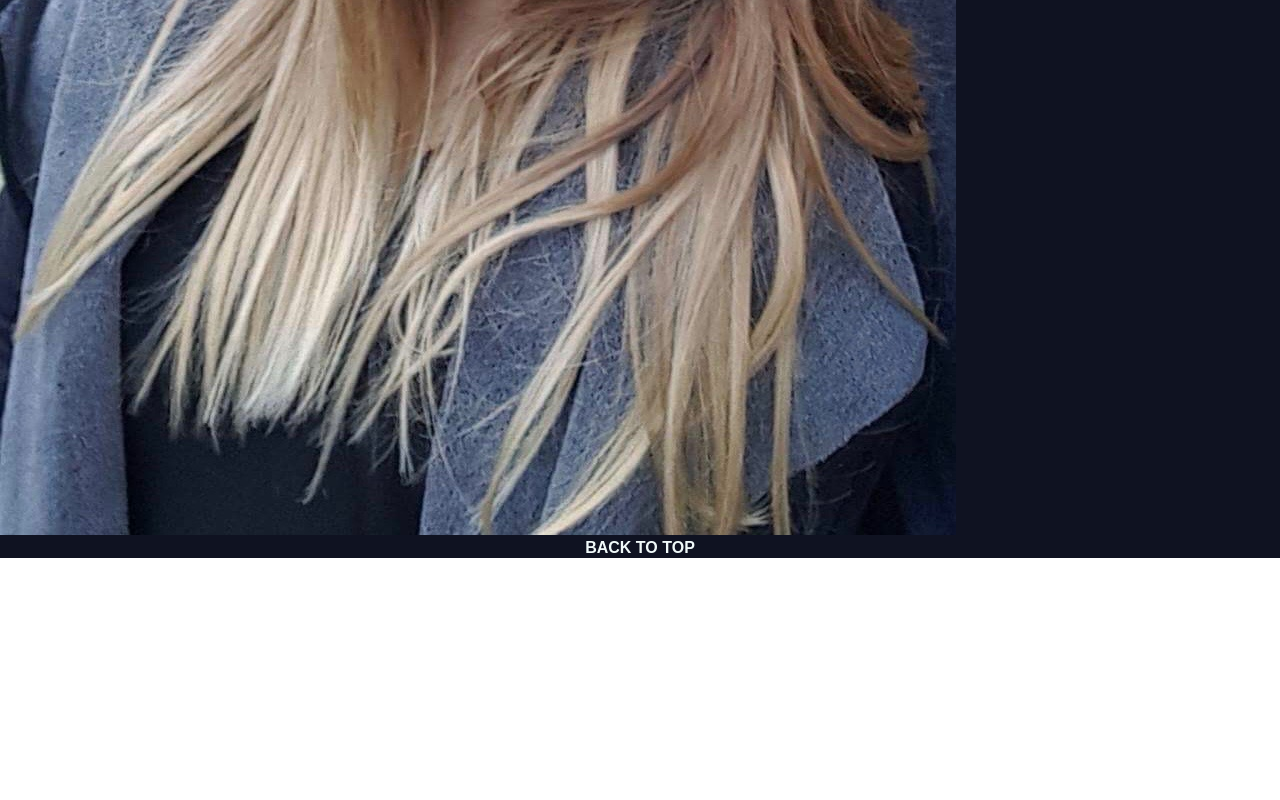
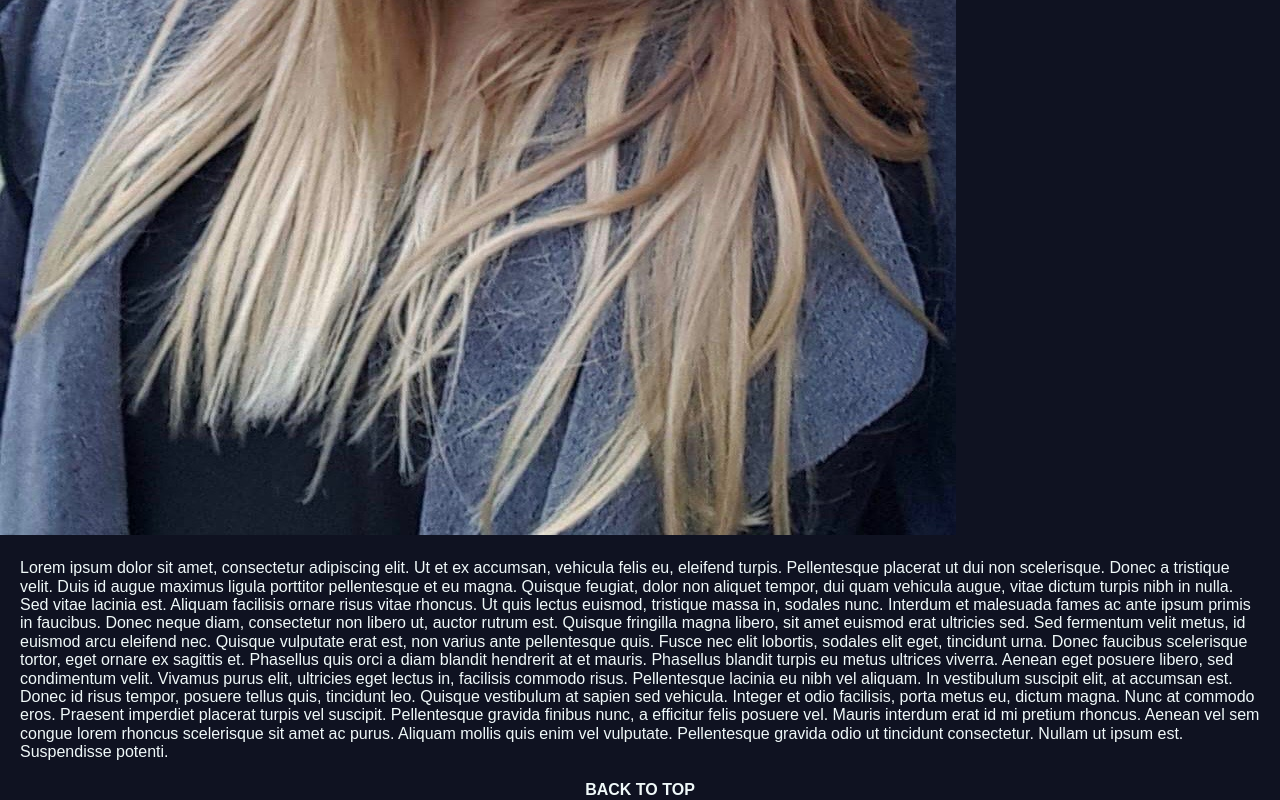
Before and after one commit to isabellaaston/Portfolio, a plain HTML site: page portfolio.html in a window 1280 px wide. Shown: the part 1575-2375 px from the top of the page. Before the commit the page ends 2133 px from the top, so only its background shows below. Drawn offline with Linux system fonts and the light colour scheme.

Commit message:
cleaned up

```diff
--- a/portfolio.html
+++ b/portfolio.html
@@ -1,7 +1,7 @@
 <!DOCTYPE html>
 <html>
+<html lang="en">
 	<head>
-		<html lang="en">
 		<link rel="stylesheet" type="text/css" href="normalize.css">
 		<link rel="stylesheet" type="text/css" href="style.css">
 		<title>Isabella Aston's Portfolio</title>
@@ -30,9 +30,16 @@
 		<main>
 			<div class="about-me">
 				<h1>About Me.</h1>
-				<img src="IMG_0002.jpg">
+				<img src="IMG_0002.jpg" alt="Isabella Aston">
+				<article>
+				Lorem ipsum dolor sit amet, consectetur adipiscing elit. Ut et ex accumsan, vehicula felis eu, eleifend turpis. Pellentesque placerat ut dui non scelerisque. Donec a tristique velit. Duis id augue maximus ligula porttitor pellentesque et eu magna. Quisque feugiat, dolor non aliquet tempor, dui quam vehicula augue, vitae dictum turpis nibh in nulla. Sed vitae lacinia est. Aliquam facilisis ornare risus vitae rhoncus. Ut quis lectus euismod, tristique massa in, sodales nunc.
+
+				Interdum et malesuada fames ac ante ipsum primis in faucibus. Donec neque diam, consectetur non libero ut, auctor rutrum est. Quisque fringilla magna libero, sit amet euismod erat ultricies sed. Sed fermentum velit metus, id euismod arcu eleifend nec. Quisque vulputate erat est, non varius ante pellentesque quis. Fusce nec elit lobortis, sodales elit eget, tincidunt urna. Donec faucibus scelerisque tortor, eget ornare ex sagittis et. Phasellus quis orci a diam blandit hendrerit at et mauris. Phasellus blandit turpis eu metus ultrices viverra. Aenean eget posuere libero, sed condimentum velit. Vivamus purus elit, ultricies eget lectus in, facilisis commodo risus. Pellentesque lacinia eu nibh vel aliquam. In vestibulum suscipit elit, at accumsan est.
+
+				Donec id risus tempor, posuere tellus quis, tincidunt leo. Quisque vestibulum at sapien sed vehicula. Integer et odio facilisis, porta metus eu, dictum magna. Nunc at commodo eros. Praesent imperdiet placerat turpis vel suscipit. Pellentesque gravida finibus nunc, a efficitur felis posuere vel. Mauris interdum erat id mi pretium rhoncus. Aenean vel sem congue lorem rhoncus scelerisque sit amet ac purus. Aliquam mollis quis enim vel vulputate. Pellentesque gravida odio ut tincidunt consectetur. Nullam ut ipsum est. Suspendisse potenti.
+				</article>
 			</div>
-			<div class="scroll-up">
+		<div class="scroll-up">
 			<a href="#top">Back to top</a>
 		</div>
 		</main>
--- a/style.css
+++ b/style.css
@@ -57,3 +57,12 @@ h1{
 	font-family: arial;
 	font-weight: bold;
 }
+
+.about-me img{
+	height: 80%;
+}
+article{
+	padding: 20px;
+	font-family: arial;
+	color: #F0F9F9;
+}
```
